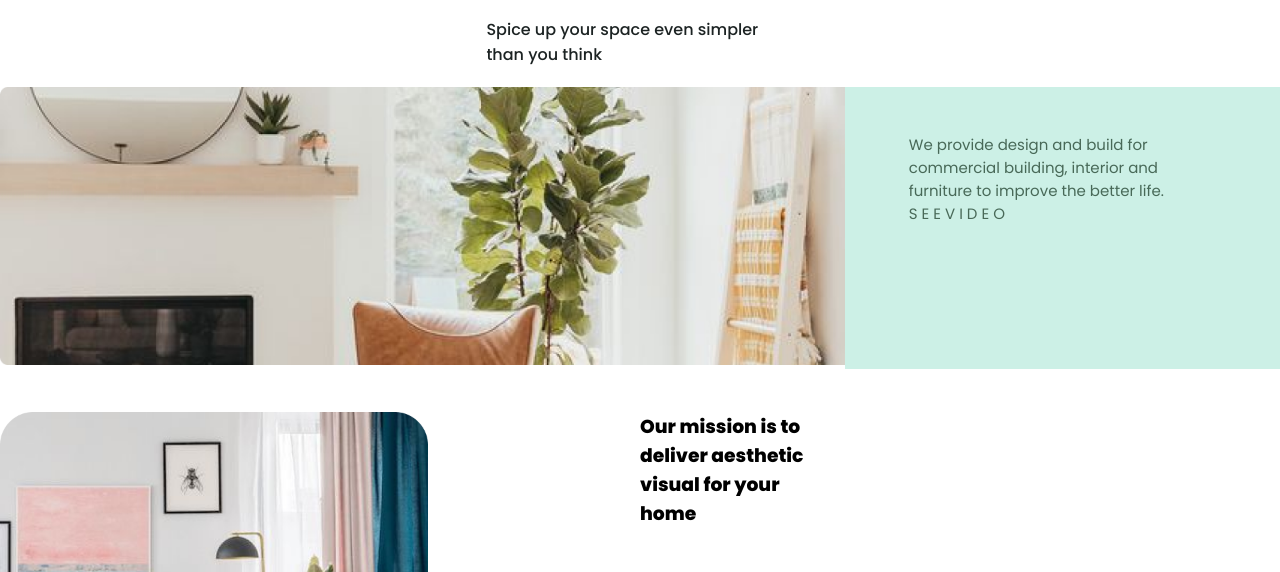
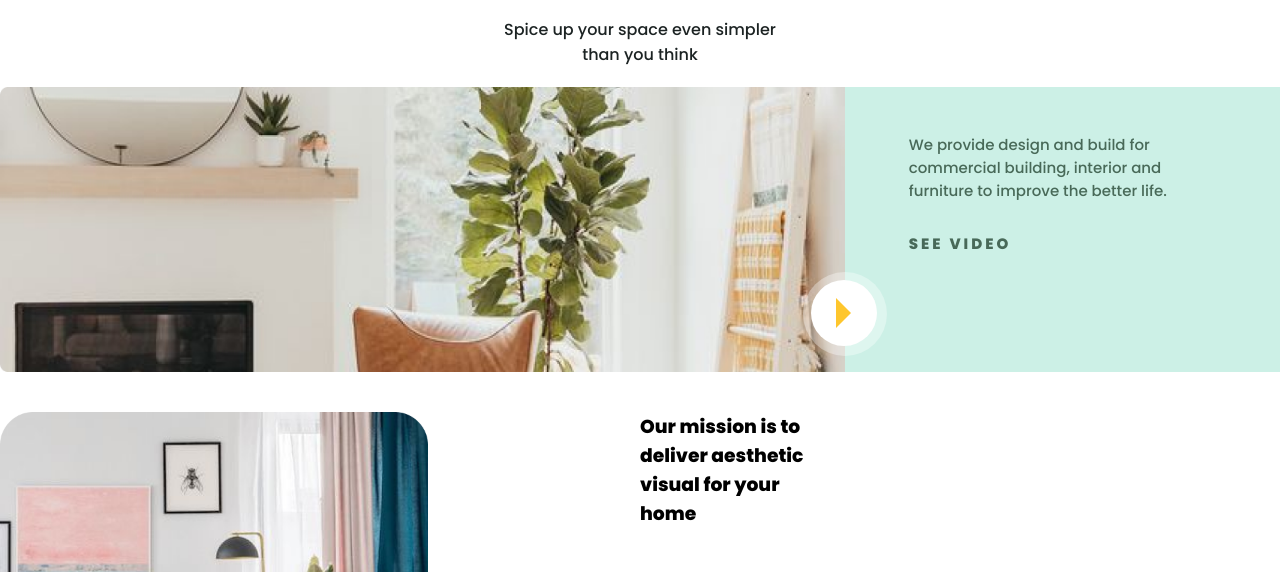
Before and after one commit to marezloum/Makets-2-semestr, a plain HTML site: page index.html in a window 1280 px wide. Shown: the part 772-1344 px from the top of the page. Drawn offline with Linux system fonts and the light colour scheme.

Commit message:
work section

```diff
--- a/css/style.scss
+++ b/css/style.scss
@@ -206,6 +206,7 @@ ul {
         color: #1c2323;
         width: 24%;
         margin-bottom: 20px;
+        text-align: center;
       }
       h2 {
         font-size: 3em;
@@ -218,19 +219,55 @@ ul {
     .work__media {
       width: 100%;
       display: flex;
+      position: relative;
       .work__image {
         width: 66%;
         img {
+          height: 100%;
           width: 100%;
         }
       }
       .work__text {
         width: 34%;
-        margin-bottom: 3px;
         background: #ccf0e6;
         padding: 46px 64px 59px 64px;
         color: #486958;
         font-size: 15px;
+        > p {
+          font-weight: 500;
+          margin-bottom: 30px;
+        }
+        > span {
+          font-weight: 600;
+          letter-spacing: 3px;
+        }
+      }
+      .work__button {
+        width: 84px;
+        padding: 8px;
+        height: 84px;
+        position: absolute;
+        z-index: 1;
+        top: calc(50% + 42px);
+        left: calc(66% - 42px);
+        background: rgba(255, 255, 255, 0.35);
+        border-radius: 50%;
+        > .front_circle {
+          width: 66px;
+          height: 66px;
+          background: white;
+          border-radius: 50%;
+          display: flex;
+          justify-content: center;
+          align-items: center;
+          > .play_button {
+            width: 0px;
+            height: 0px;
+            border-top: 15px solid transparent;
+            border-bottom: 15px solid transparent;
+            border-left: 15px solid #fec62d;
+          }
+        }
       }
     }
   }
--- a/index.html
+++ b/index.html
@@ -86,7 +86,12 @@
                   We provide design and build for commercial building, interior
                   and furniture to improve the better life.
                 </p>
-                <span>S E E V I D E O</span>
+                <span>SEE VIDEO</span>
+              </div>
+              <div class="work__button">
+                <div class="front_circle">
+                  <div class="play_button"></div>
+                </div>
               </div>
             </div>
           </div>
```
Also changed, not shown: css/style.css.
